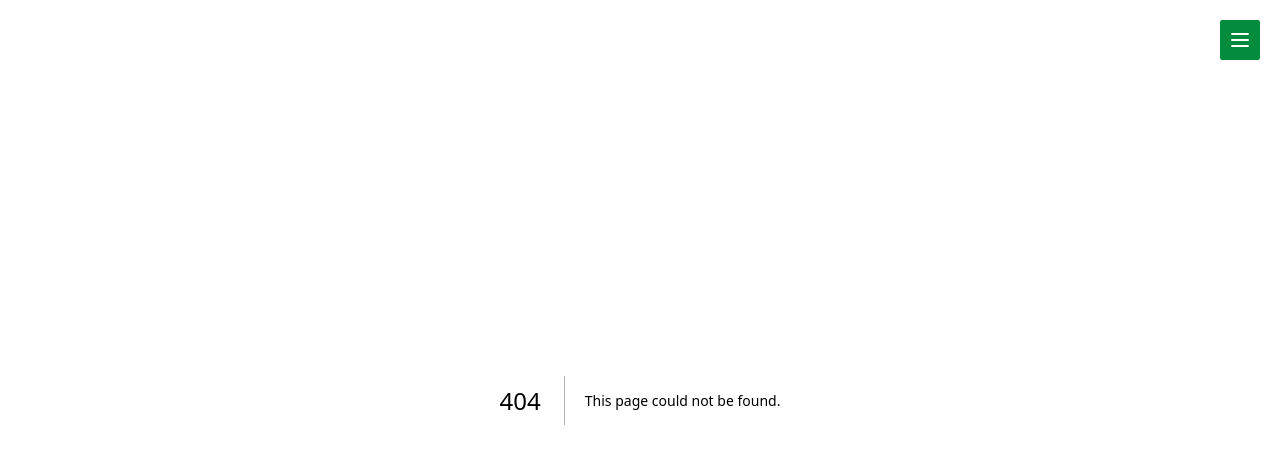
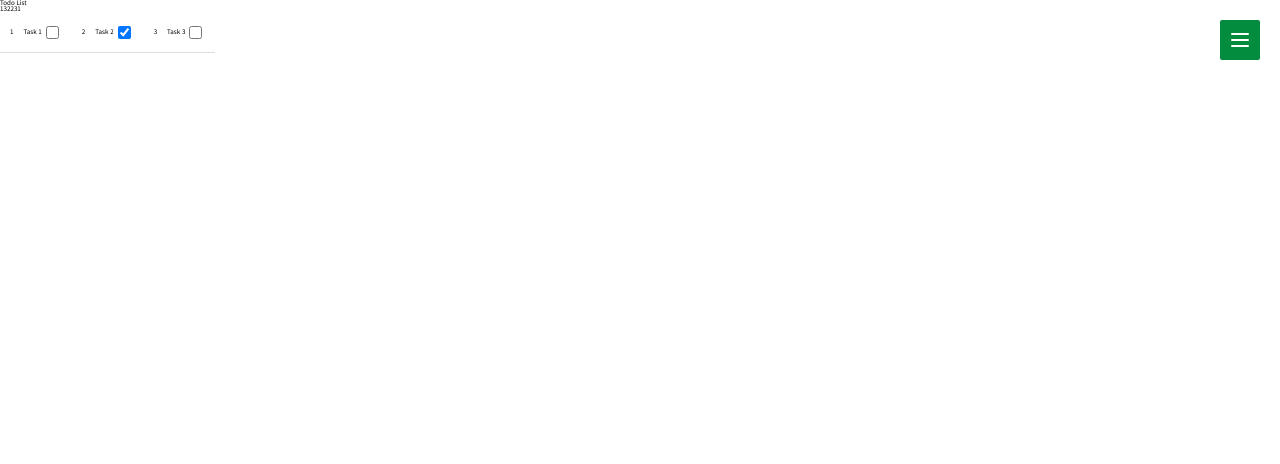
Before and after one commit to 33park/next-sample, a Next.js app in the folder next-basic/: page /todo in a window 1280 px wide. Before the commit this address had no page. Shown: the top 464 px of the page. Built offline with nearby package versions, Linux system fonts and the light colour scheme.

Commit message:
투두리스트 초벌 작업 중

```diff
--- a/next-basic/package.json
+++ b/next-basic/package.json
@@ -14,6 +14,7 @@
   },
   "dependencies": {
     "@next/font": "^14.1.2",
+    "@reduxjs/toolkit": "^2.2.1",
     "autoprefixer": "^10.4.17",
     "axios": "^1.4.0",
     "clsx": "^2.1.0",
@@ -24,6 +25,7 @@
     "react": "^18.2.0",
     "react-dom": "^18.2.0",
     "react-paginate": "^8.2.0",
+    "react-redux": "^9.1.0",
     "redux": "^5.0.1",
     "styled-components": "^6.1.8",
     "styled-reset": "^4.5.2",
--- a/next-basic/src/app/component/GNB.tsx
+++ b/next-basic/src/app/component/GNB.tsx
@@ -15,7 +15,8 @@ interface NavItem {
 
 const navItems: NavItem[] = [
     { link: '/', text: '메인' },
-    { link: '/board', text: '게시판 샘플' }
+    { link: '/board', text: '게시판 샘플' },
+    { link: '/todo', text: '투두리스트' }
 ]
 
 
--- /dev/null
+++ b/next-basic/src/app/component/todo/TodoList.tsx
@@ -0,0 +1,66 @@
+"use client"
+
+import React from 'react';
+import styled from 'styled-components';
+import { flexBox } from '@/style/styles/common';
+
+interface TodoProps {
+    calendarList: { date: number; count: number }[];
+    registeredList: { order: number; content: string; status: boolean }[];
+}
+
+export default function TodoList({ calendarList, registeredList }: TodoProps) {
+    return (
+        <div>
+            {/* 주말 캘린더 */}
+            <WeekendList>
+                {calendarList.map(({ date, count }) => (
+                    <li key={date}>
+                        <strong>{date}</strong>
+                        <span>{count}</span>
+                    </li>
+                ))}
+            </WeekendList>
+            {/* 할 일 목록 */}
+            <ListContainer>
+                {registeredList.map(({ order, content, status }) => (
+                    <TaskItem key={order}>
+                        <Order>{order}</Order>
+                        <Content>{content}</Content>
+                        <CheckboxContainer>
+                            <input type="checkbox" defaultChecked={status} />
+                        </CheckboxContainer>
+                    </TaskItem>
+                ))}
+            </ListContainer>
+        </div>
+    );
+}
+
+const WeekendList = styled.ul`
+    ${flexBox()}
+`;
+
+const ListContainer = styled.ul`
+    ${flexBox()}
+    list-style: none;
+`;
+
+const TaskItem = styled.li`
+    display: flex;
+    align-items: center;
+    padding: 10px;
+    border-bottom: 1px solid #ddd;
+`;
+
+const Order = styled.i`
+    margin-right: 10px;
+`;
+
+const Content = styled.span`
+    flex: 1;
+`;
+
+const CheckboxContainer = styled.label`
+    margin-left: auto;
+`;
--- /dev/null
+++ b/next-basic/src/app/todo/page.tsx
@@ -0,0 +1,25 @@
+import React from 'react'
+import TodoList from '../component/todo/TodoList'
+
+export default function TodoApp() {
+        // Sample data
+        const calendarList = [
+            { date: 1, count: 3 },
+            { date: 2, count: 2 },
+            { date: 3, count: 1 },
+        ];
+
+        const registeredList = [
+            { order: 1, content: 'Task 1', status: false },
+            { order: 2, content: 'Task 2', status: true },
+            { order: 3, content: 'Task 3', status: false },
+        ];
+
+
+  return (
+    <div>
+        <h1>Todo List</h1>
+        <TodoList calendarList={calendarList} registeredList={registeredList} />
+    </div>
+  )
+}
```
Also changed, not shown: next-basic/src/app/store.tsx (added, +10 -0 lines), 1 other file (tests, documents, lock files or other folders).
